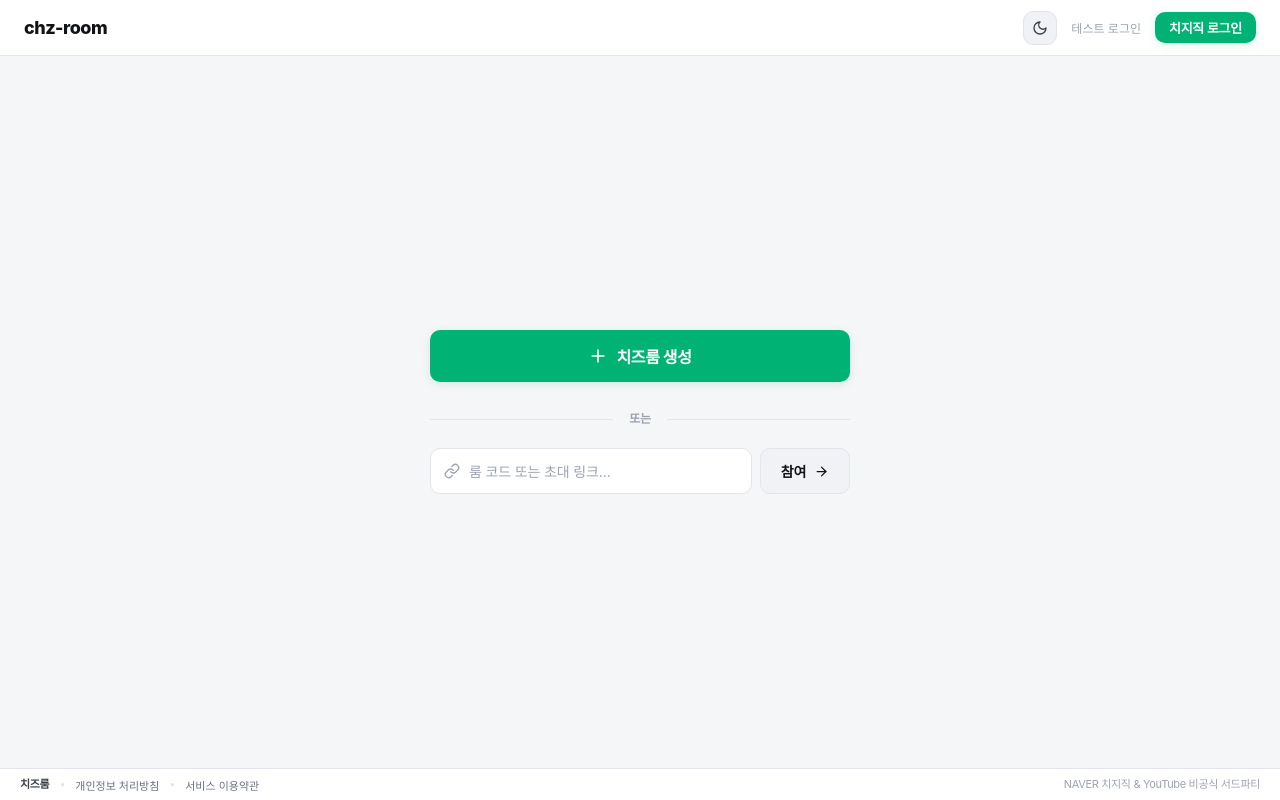
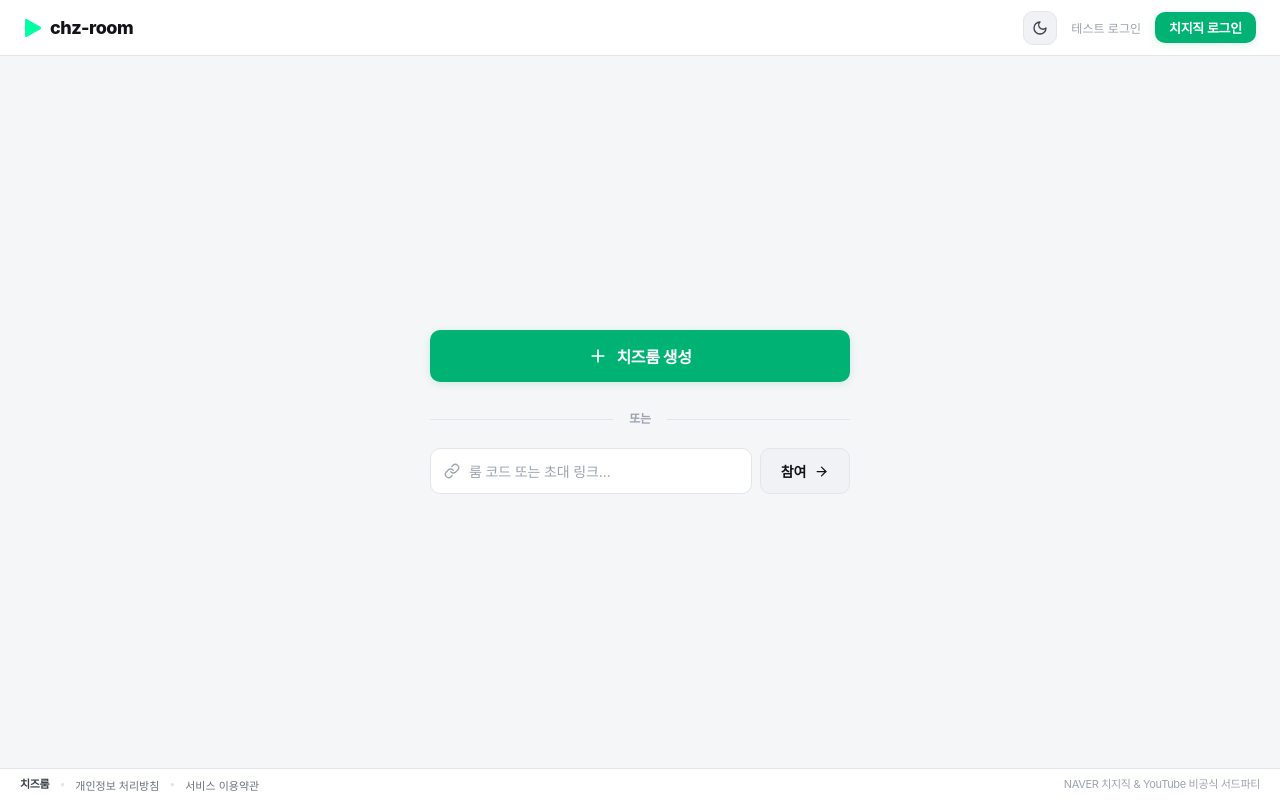
Before and after one commit to 4n3u/chz-room, a React (Vite) app in the folder client/: page / in a window 1280 px wide. Built offline with nearby package versions, Linux system fonts and the light colour scheme; no server answers; a web font is replaced by a local one.

Commit message:
feat: add icon.svg logo next to chz-room brand in Navbar

```diff
--- a/client/src/components/Navbar.tsx
+++ b/client/src/components/Navbar.tsx
@@ -43,7 +43,7 @@ export const Navbar: React.FC<NavbarProps> = ({ onGoHome }) => {
           transition: 'background-color 0.2s ease, border-color 0.2s ease',
         }}
       >
-        {/* Simple Text Logo */}
+        {/* Logo with icon.svg */}
         <div
           onClick={onGoHome}
           style={{
@@ -54,9 +54,20 @@ export const Navbar: React.FC<NavbarProps> = ({ onGoHome }) => {
             color: 'var(--text-primary)',
             display: 'flex',
             alignItems: 'center',
-            gap: 6,
+            gap: 8,
+            userSelect: 'none',
           }}
         >
+          <img
+            src="/icon.svg"
+            alt="chz-room logo"
+            style={{
+              width: 18,
+              height: 18,
+              objectFit: 'contain',
+              display: 'block',
+            }}
+          />
           <span>chz-room</span>
         </div>
 
```
Also changed, not shown: client/public/icon.svg (added).
